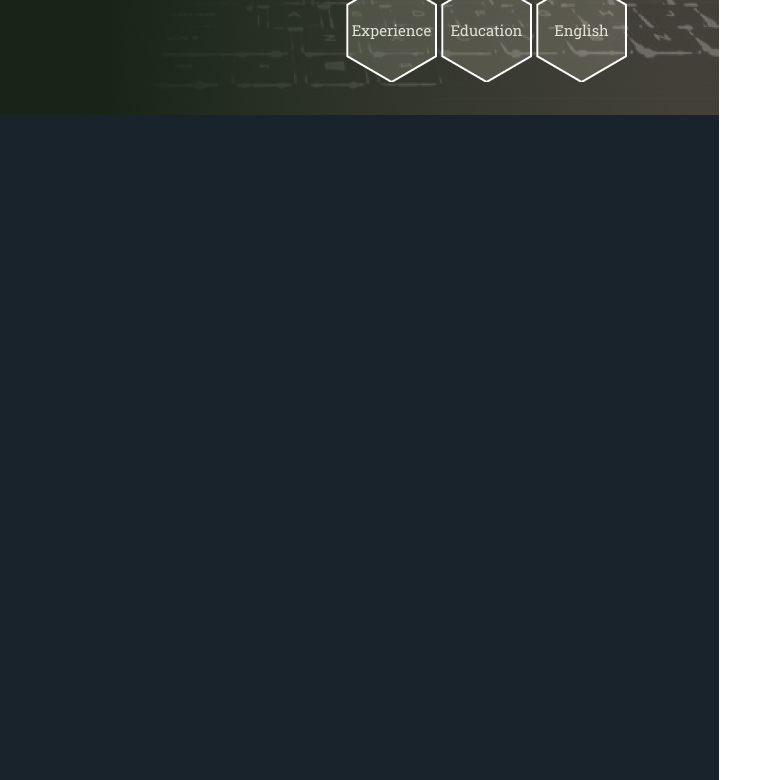
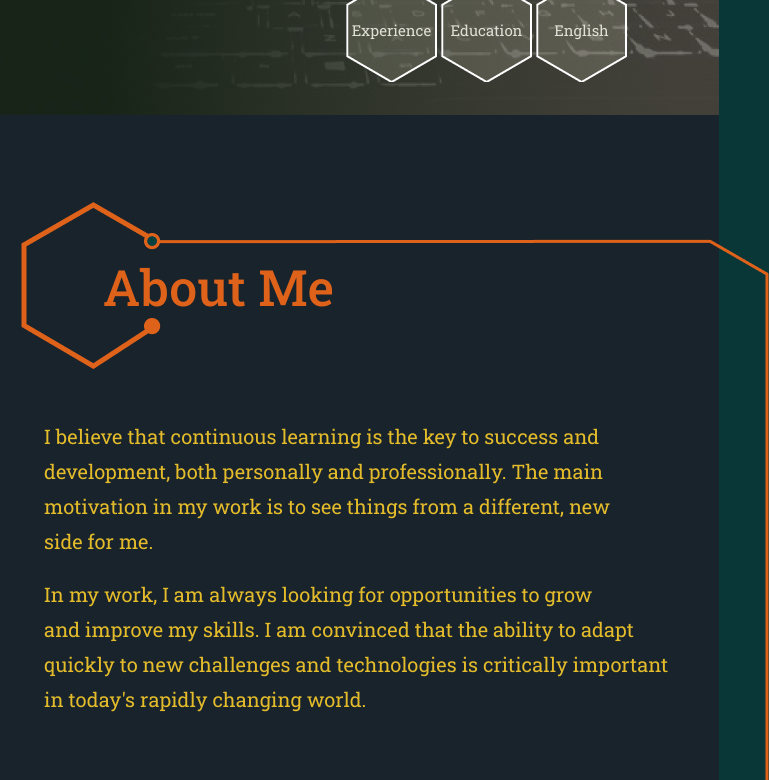
Before and after one commit to MarfaCo/rsschool-cv, a plain HTML site: page index.html in a window 1280 px wide. Shown: the part 500-1280 px from the top of the page, 561-1330 px from the left, 769 px wide, since content can reach past the window. Drawn offline with Linux system fonts and the light colour scheme.

Commit message:
feat: add block About me

```diff
--- a/index.html
+++ b/index.html
@@ -92,9 +92,28 @@ Shulha</h1>
     </div>
 
     <div class="about-others">
+
       <!-- ********************* about me ********************* -->
       <div class="about" id="About">
+        <img class="about-ico" src="assets/icons/About-ico.png" alt="">
+        <h2 class="about-header">
+          About Me
+        </h2>
+        <p class="about-paragraph-first">
+I believe that continuous learning is the key to success and
+development, both personally and professionally. The main
+motivation in my work is to see things from a different, new
+side for me.
+        </p>
+        <p class="about-paragraph-second">
+In my work, I am always looking for opportunities to grow
+and improve my skills. I am convinced that the ability to adapt
+quickly to new challenges and technologies is critically important
+in today's rapidly changing world.
+        </p>
+        <img class="link-about-code-img"  src="assets/icons/Link-About-and-Code.png" alt="">
     </div>
+
   </main>
   <footer></footer>
 </body>
--- a/style.css
+++ b/style.css
@@ -151,6 +151,11 @@ html {
   background: #093737;
 }
 
+.about-others {
+  width: 883px;
+  background: #18232B;
+}
+
 /* !!!!!!!!!!!!!!!!!!! contacts !!!!!!!!!!!!!!!!!!! */
 
 .contacts {
@@ -298,16 +303,51 @@ html {
   margin-right: 12px;
 }
 
-/* !!!!!!!!!!!!!!!!!!! about me !!!!!!!!!!!!!!!!!!! */
-
-
-
-
-
-
-
-
 .about-others {
   width: 883px;
   background: #18232B;
 }
+
+/* !!!!!!!!!!!!!!!!!!! about me !!!!!!!!!!!!!!!!!!! */
+
+.about {
+  position: relative;
+}
+
+.about-ico {
+  position: relative;
+  top: 87px;
+  left: 87px;
+}
+
+.about-header {
+  margin-left: 169px;
+  margin-top: -33px;
+  font-family: "Roboto Slab", "Pridi Light", serif;
+  font-size: 50px;
+  font-weight: 500;
+  color: #DF621B;
+}
+
+.about-paragraph-first,
+.about-paragraph-second {
+  margin-top: 64px;
+  margin-left: 110px;
+  line-height: 35px;
+  white-space: pre-wrap;
+  font-size: 20px;
+  color: #E4BC2B;
+}
+
+.about-paragraph-second {
+  margin-top: -72px;
+}
+
+.link-about-code-img {
+  display: inline-block;
+  position: absolute;
+  top: 124px;
+  left: 224px;
+}
+
+/* !!!!!!!!!!!!!!!!!!! code !!!!!!!!!!!!!!!!!!! */
```
Also changed, not shown: assets/icons/About-ico.png (added), assets/icons/Code-ico.png (added), assets/icons/Link-About-and-Code.png (added).
